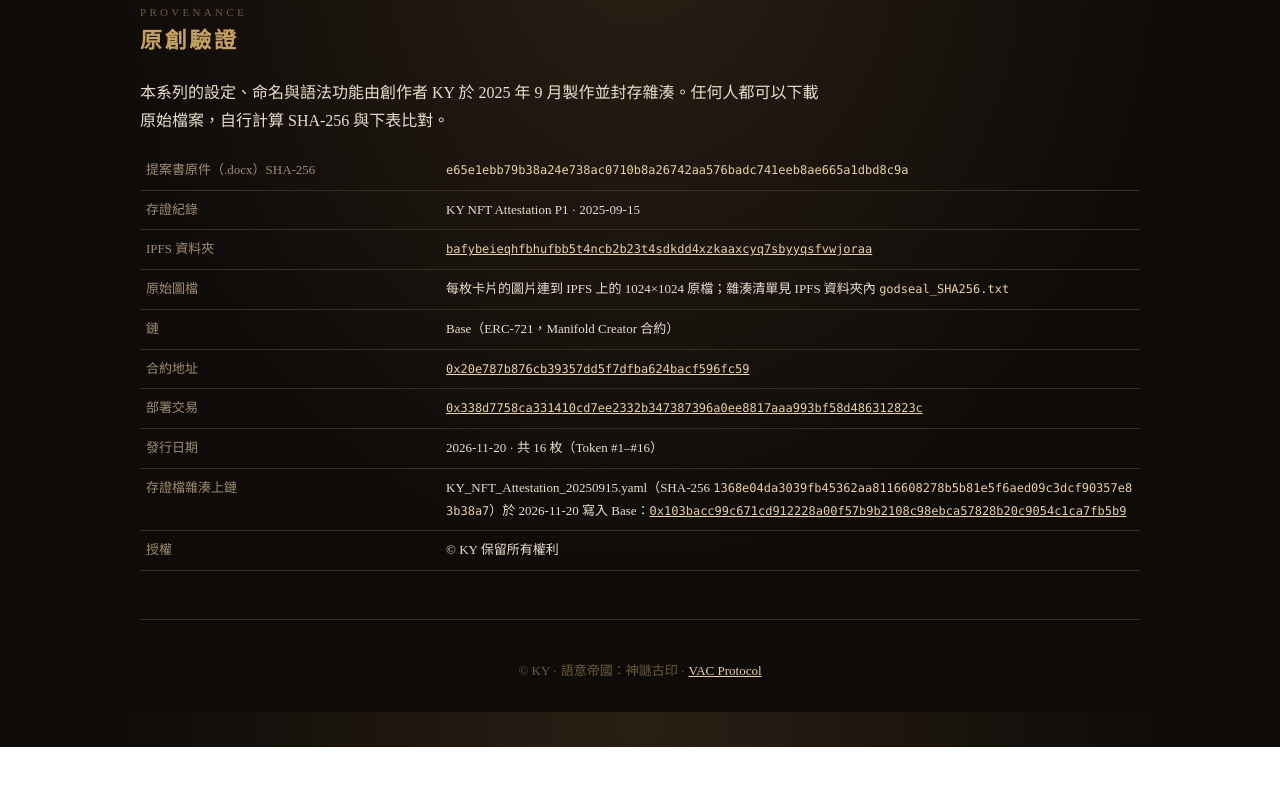
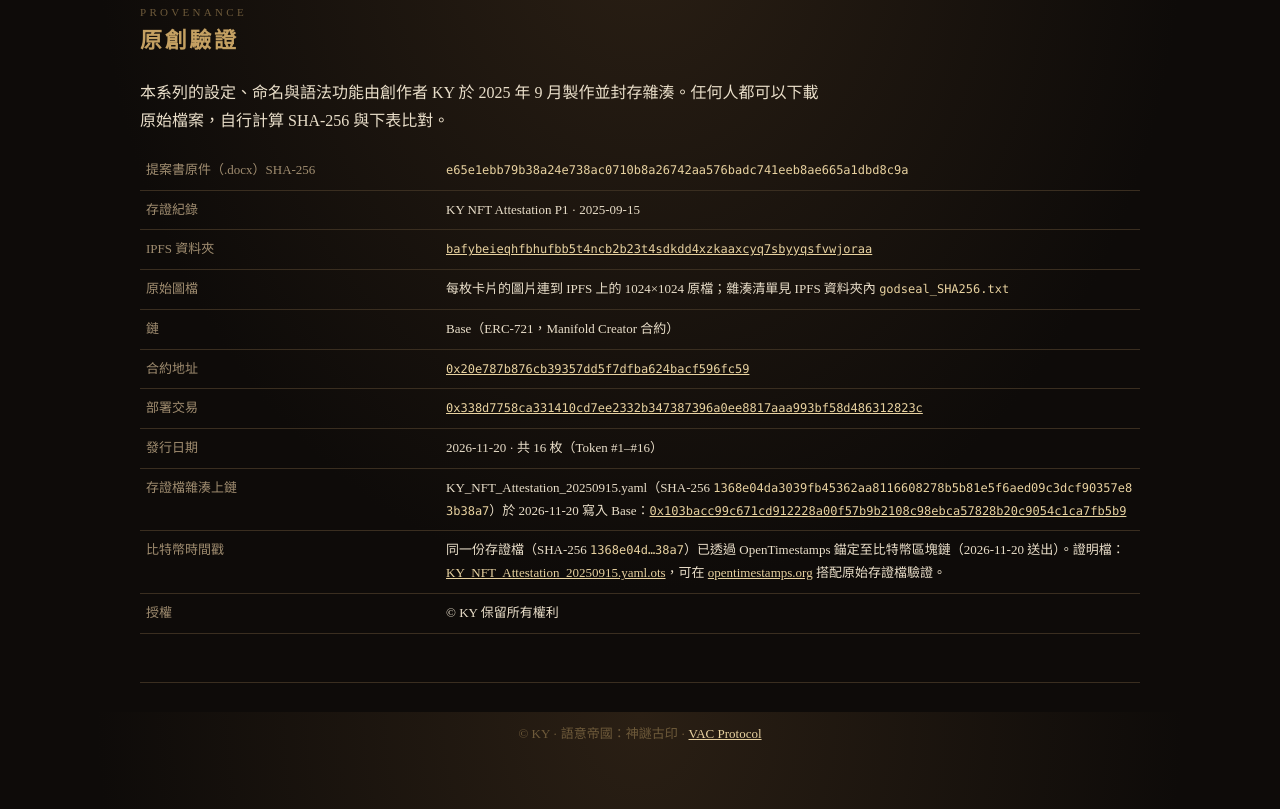
Before and after one commit to kycat2026-ui/kysemantic-vac, a plain HTML site: page godseal/index.html in a window 1280 px wide. Shown: the part 2488-3297 px from the top of the page. Before the commit the page ends 3235 px from the top, so only its background shows below. Drawn offline with Linux system fonts and the light colour scheme.

Commit message:
GodSeal: add OpenTimestamps (Bitcoin) proof for attestation file
Co-Authored-By: Claude Opus 5.5 <noreply@anthropic.com>
Claude-Session: https://claude.ai/code/session_01PVM9JrJD6EpLbbWbeqtjVY

```diff
--- a/godseal/index.html
+++ b/godseal/index.html
@@ -513,6 +513,7 @@
     <tr><td>部署交易</td><td><a href="https://basescan.org/tx/0x338d7758ca331410cd7ee2332b347387396a0ee8817aaa993bf58d486312823c"><code>0x338d7758ca331410cd7ee2332b347387396a0ee8817aaa993bf58d486312823c</code></a></td></tr>
     <tr><td>發行日期</td><td>2026-11-20 · 共 16 枚（Token #1–#16）</td></tr>
     <tr><td>存證檔雜湊上鏈</td><td>KY_NFT_Attestation_20250915.yaml（SHA-256 <code>1368e04da3039fb45362aa8116608278b5b81e5f6aed09c3dcf90357e83b38a7</code>）於 2026-11-20 寫入 Base：<a href="https://basescan.org/tx/0x103bacc99c671cd912228a00f57b9b2108c98ebca57828b20c9054c1ca7fb5b9"><code>0x103bacc99c671cd912228a00f57b9b2108c98ebca57828b20c9054c1ca7fb5b9</code></a></td></tr>
+    <tr><td>比特幣時間戳</td><td>同一份存證檔（SHA-256 <code>1368e04d…38a7</code>）已透過 OpenTimestamps 錨定至比特幣區塊鏈（2026-11-20 送出）。證明檔：<a href="KY_NFT_Attestation_20250915.yaml.ots">KY_NFT_Attestation_20250915.yaml.ots</a>，可在 <a href="https://opentimestamps.org">opentimestamps.org</a> 搭配原始存證檔驗證。</td></tr>
     <tr><td>授權</td><td>© KY 保留所有權利</td></tr>
   </table>
 </section>
```
Also changed, not shown: llms.txt, 1 other file.
